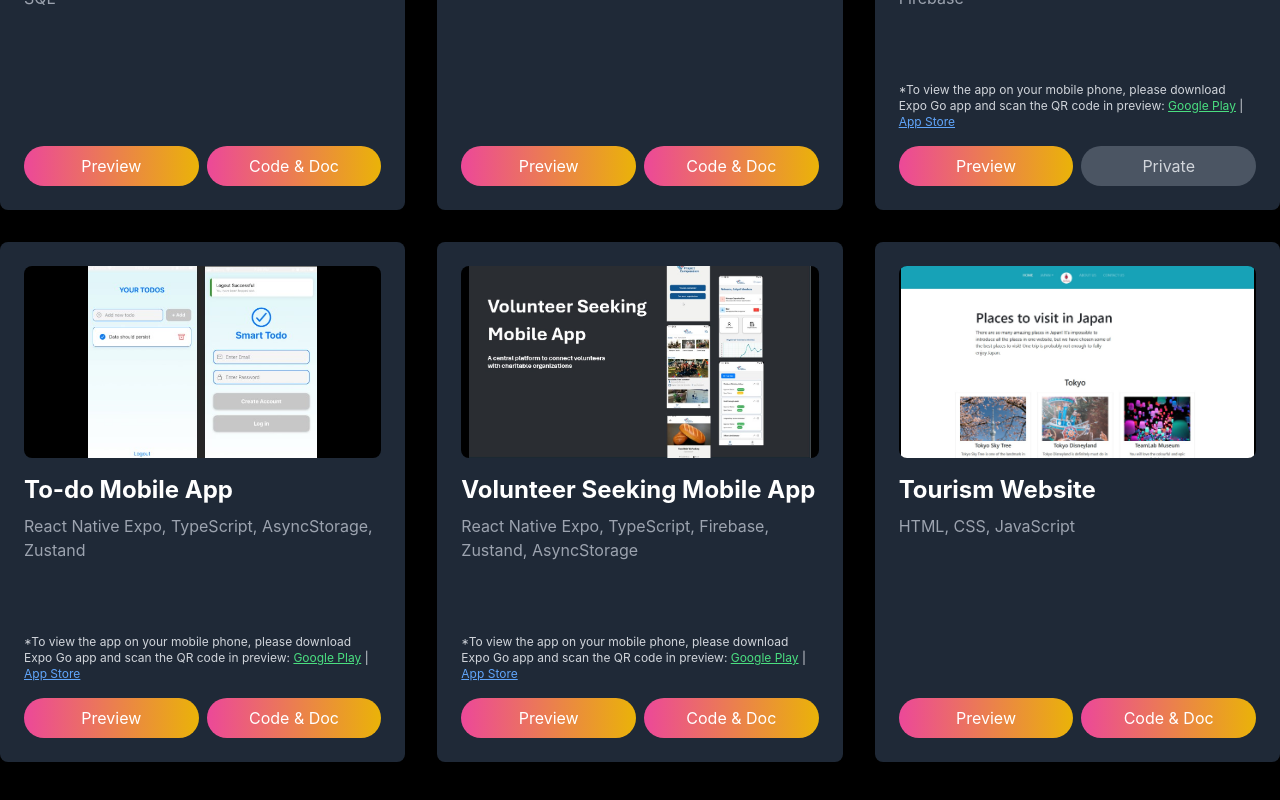
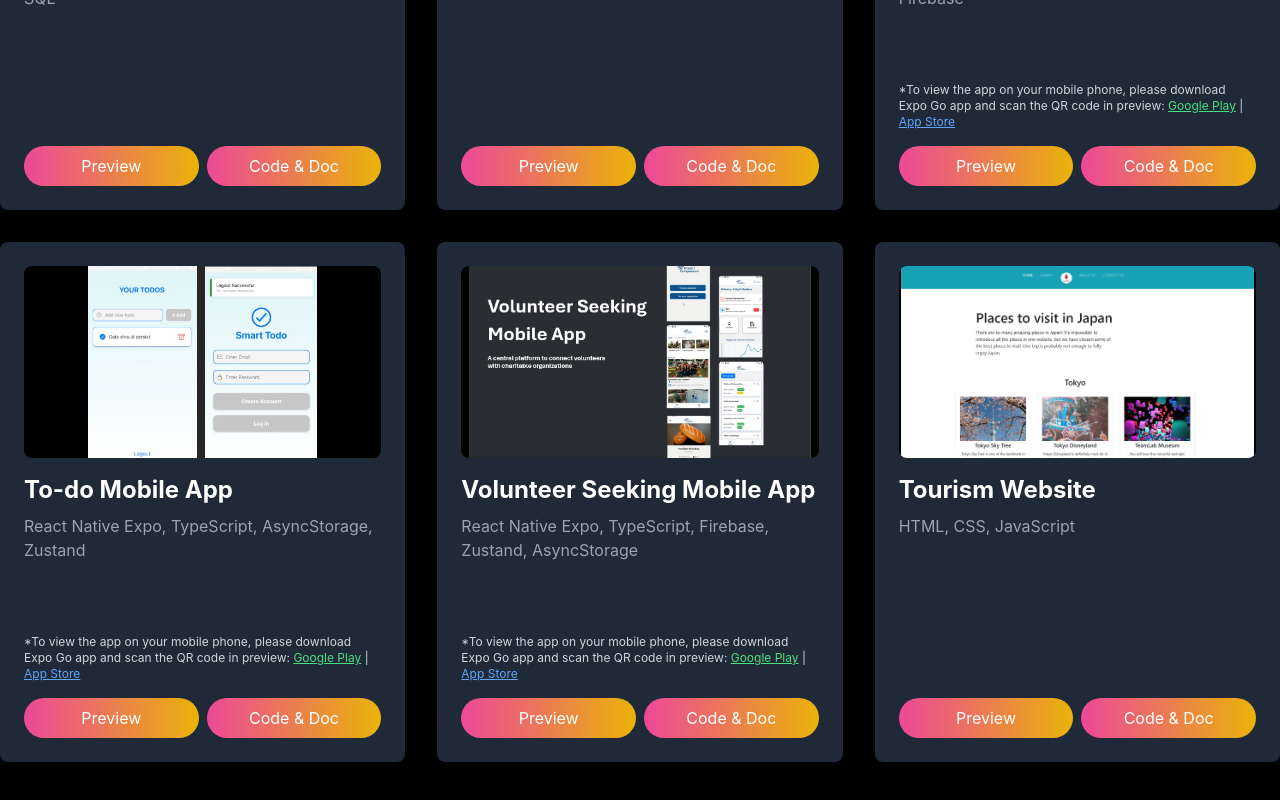
Before and after one commit to AyakoNaganeyama/dev-portfolio, a React (Vite) app: page / in a window 1280 px wide. Shown: the part 2118-2918 px from the top of the page. Built offline with nearby package versions, Linux system fonts and the light colour scheme.

Commit message:
chore: update URL

```diff
--- a/src/components/Project.jsx
+++ b/src/components/Project.jsx
@@ -29,7 +29,7 @@ const projects = [
     name: "Weather App",
     technologies: "React Native Expo, TypeScript, Rapid API, Firebase",
     image: Weather,
-    github: "https://github.com/AyakoNaganeyama/to-do-list-mobile-app",
+    github: "https://github.com/AyakoNaganeyama/weather-mobile-app",
     link: "https://expo.dev/preview/update?message=Updated+Expo+config+and+fixed+root-level+warning&updateRuntimeVersion=1.0.0&createdAt=2025-10-21T23%3A15%3A25.450Z&slug=exp&projectId=66cbf7f4-3f1d-4cb7-b21a-738c6f2c41a8&group=41cd6940-4b23-4ddd-83fa-704952b6beae",
   },
   {
@@ -128,15 +128,6 @@ const Project = () => {
                     </a>
 
                   {/* Code & Doc Button */}
-{project.name === "Weather App" ? (
-  <button
-    disabled
-    className="flex-1 text-center px-4 py-2 rounded-full bg-gray-600 text-gray-300 cursor-not-allowed"
-    title="Private Repository"
-  >
-    Private
-  </button>
-) : (
   <a
     href={project.github}
     target="_blank"
@@ -145,7 +136,6 @@ const Project = () => {
   >
     Code & Doc
   </a>
-)}
                   </div>
                 </div>
               </div>
```
